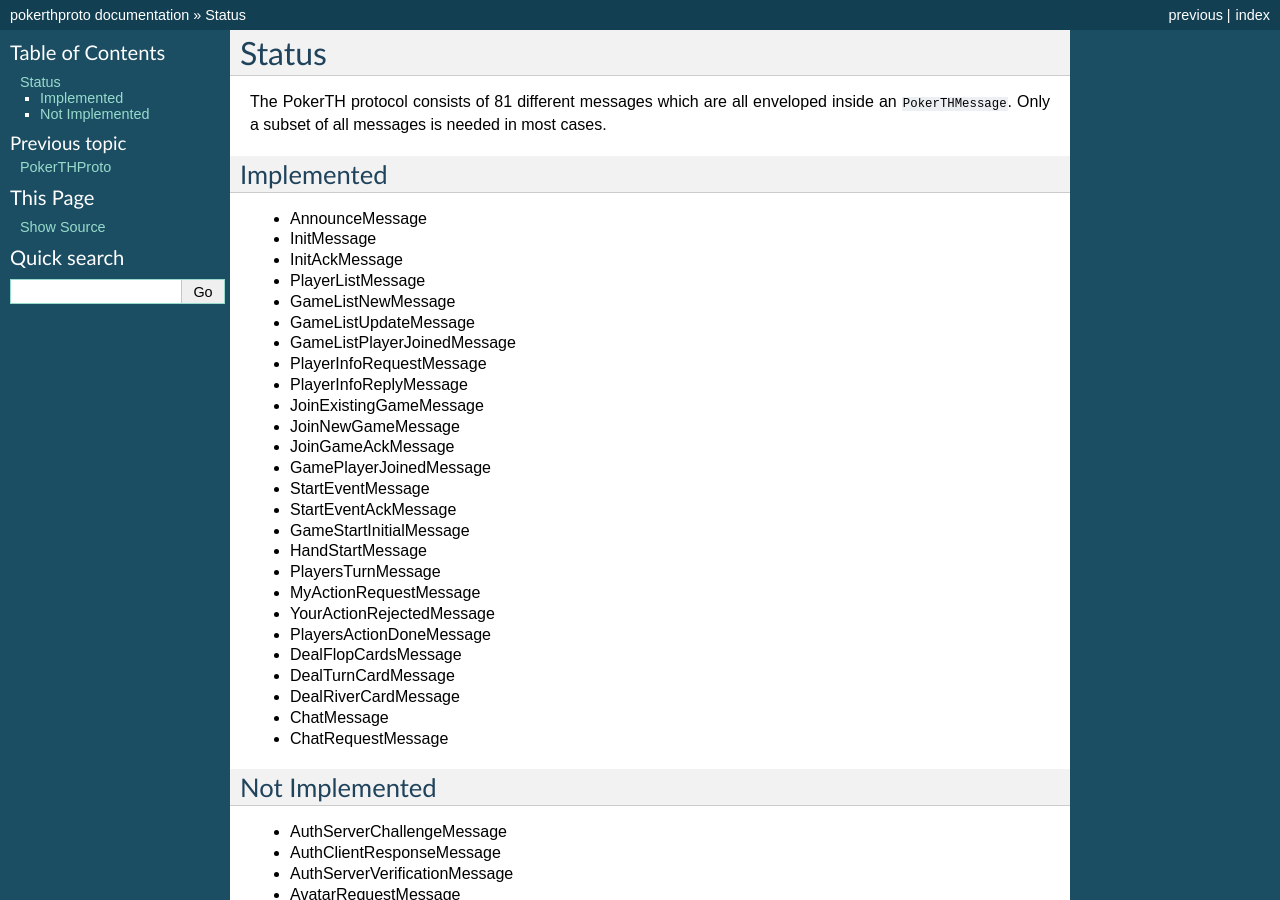
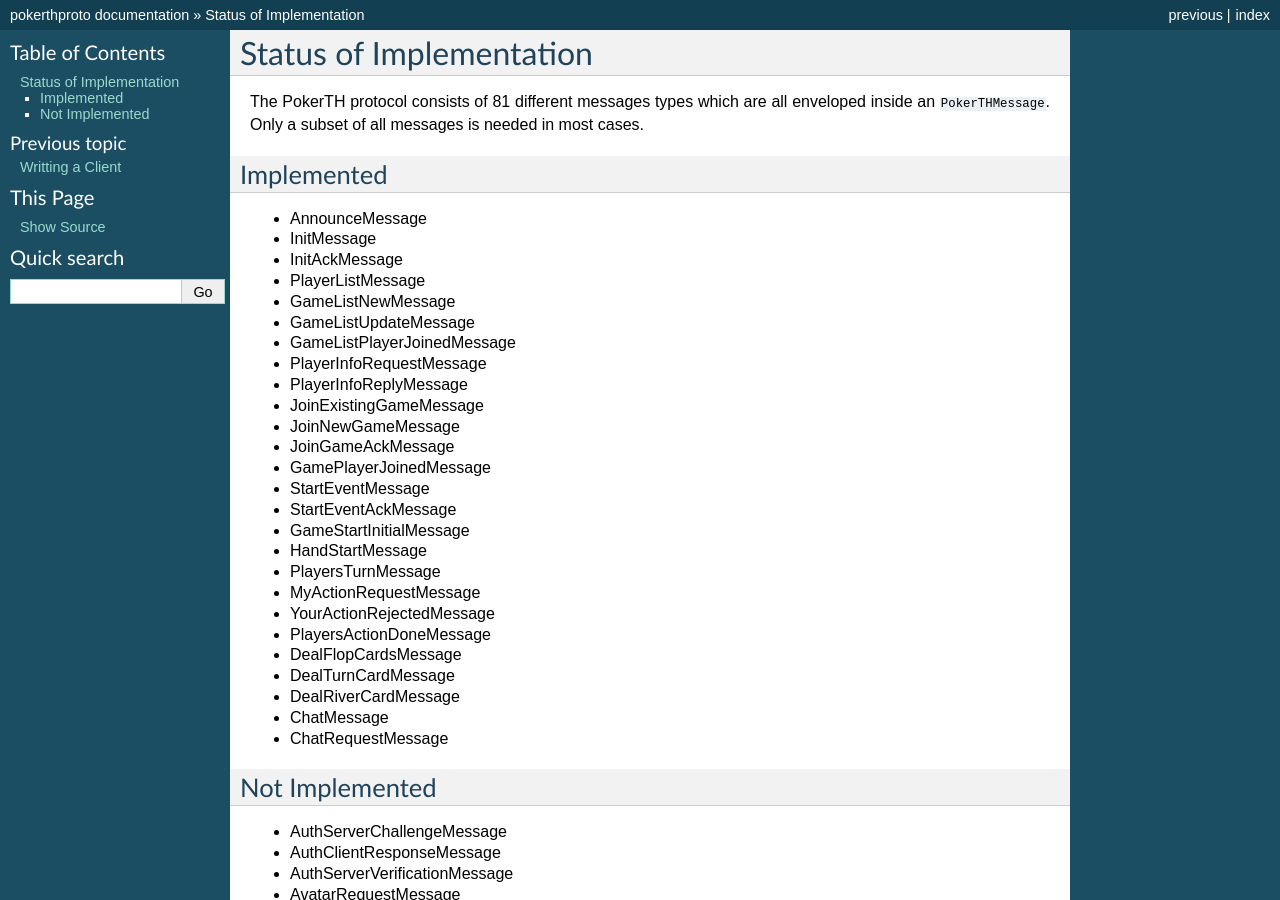
Before and after one commit to FlorianWilhelm/pokerthproto, a Sphinx documentation site: the page built from docs/status.rst, in a window 1280 px wide and 900 px high. Built offline with Sphinx 7.4.7, drawn with Linux system fonts in a browser that asks for light colours; formulas are drawn with MathJax 3; pages that are not in the unit, such as notebooks, are missing from menus; some of the changed text lies outside the part shown.

```diff
--- /dev/null
+++ b/docs/client.rst
@@ -0,0 +1,3 @@
+=================
+Writting a Client
+=================
--- a/docs/index.rst
+++ b/docs/index.rst
@@ -17,7 +17,8 @@ Contents
 .. toctree::
    :maxdepth: 2
 
-   Status <status>
+   Writting a Client <client>
+   Status of Implementation <status>
    Module Reference <_rst/modules>
 
 
--- a/docs/status.rst
+++ b/docs/status.rst
@@ -1,10 +1,10 @@
-======
-Status
-======
+========================
+Status of Implementation
+========================
 
-The PokerTH protocol consists of 81 different messages which are all enveloped
-inside an ``PokerTHMessage``. Only a subset of all messages is needed in most
-cases.
+The PokerTH protocol consists of 81 different messages types which are all
+enveloped inside an ``PokerTHMessage``. Only a subset of all messages is needed
+in most cases.
 
 Implemented
 ===========
```
Also changed, not shown: setup.py (+4 -4 lines).
